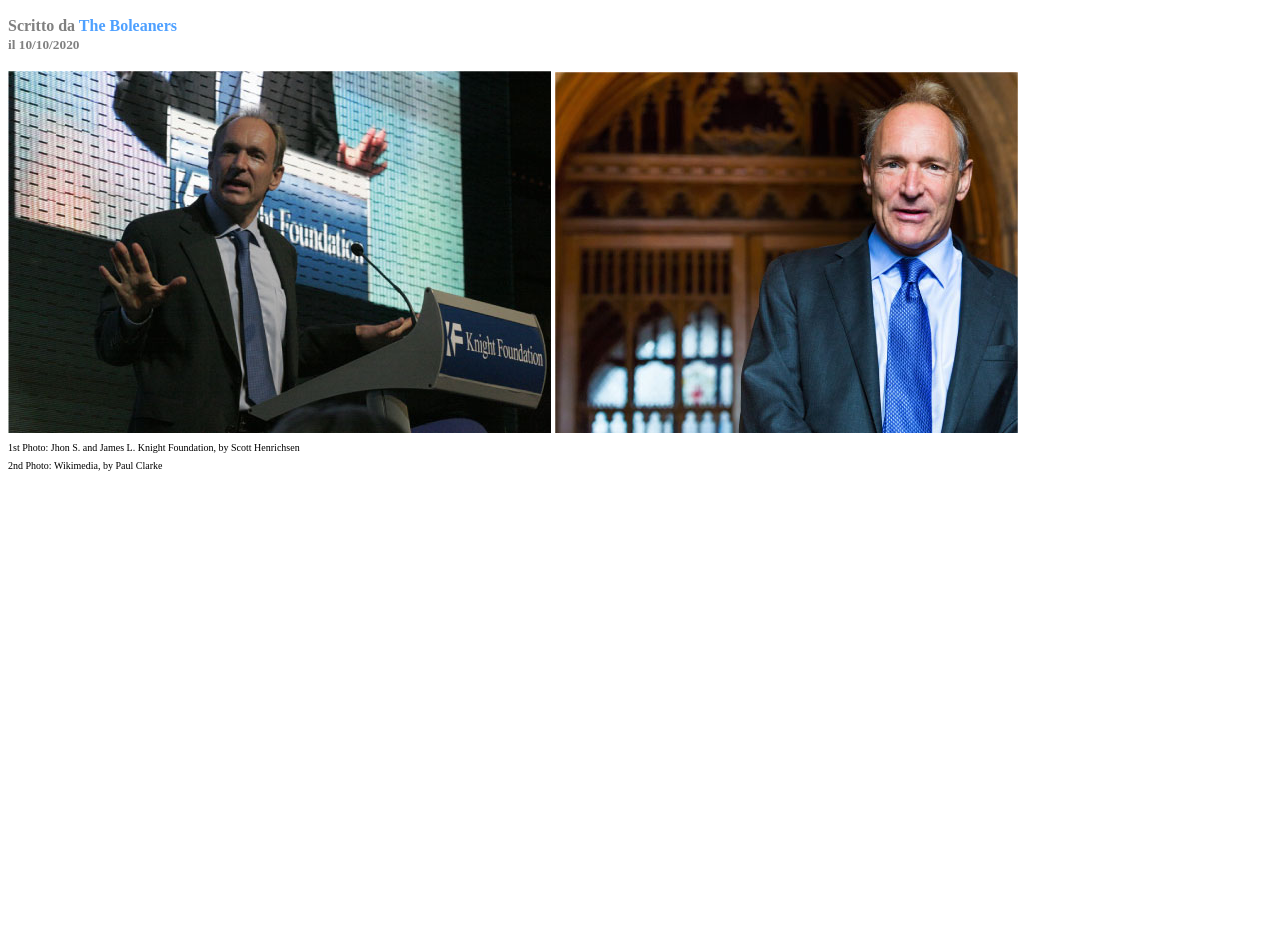
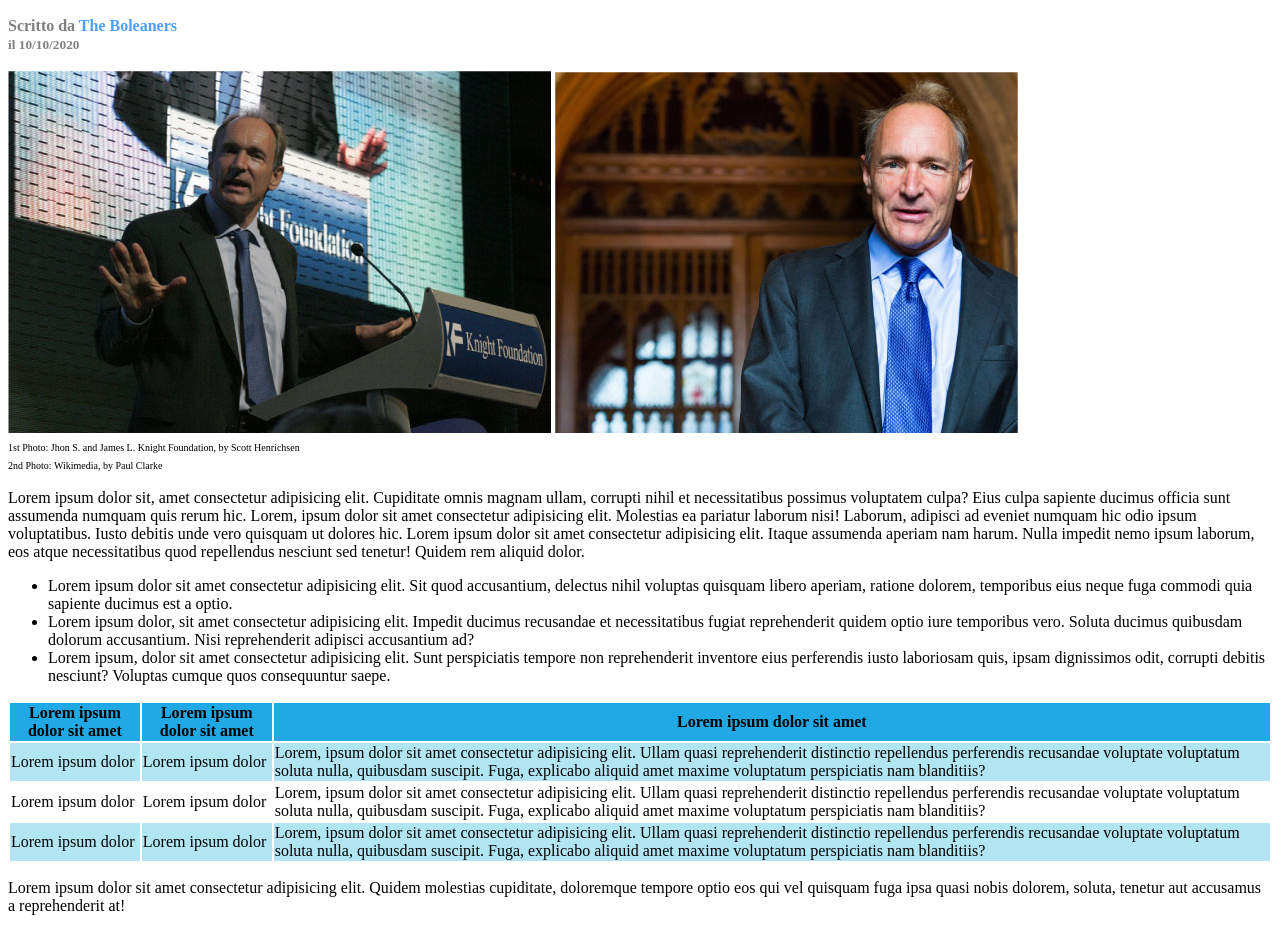
Before and after one commit to damianolagana/html-css-booleaner, a plain HTML site: page index.html in a window 1280 px wide. Shown: the part 138-1069 px from the top of the page. Before the commit the page ends 800 px from the top, so only its background shows below. Drawn offline with Linux system fonts and the light colour scheme.

Commit message:
feat: tabella and p

```diff
--- a/css/style.css
+++ b/css/style.css
@@ -36,3 +36,11 @@ font-weight: bold;
 .description{
     font-size: x-small;
 }
+
+thead{
+    background-color: #20a9e5;
+}
+
+.bluraw{
+    background-color: #b1e5f2;
+}
--- a/index.html
+++ b/index.html
@@ -33,6 +33,53 @@
         <br>
         <span class="description">2nd Photo: Wikimedia, by Paul Clarke</span>
     </section>
+
+    <!-- corpo principale -->
+    <main>
+        <p>
+            Lorem ipsum dolor sit, amet consectetur adipisicing elit. Cupiditate omnis magnam ullam, corrupti nihil et necessitatibus possimus voluptatem culpa? Eius culpa sapiente ducimus officia sunt assumenda numquam quis rerum hic. Lorem, ipsum dolor sit amet consectetur adipisicing elit. Molestias ea pariatur laborum nisi! Laborum, adipisci ad eveniet numquam hic odio ipsum voluptatibus. Iusto debitis unde vero quisquam ut dolores hic. Lorem ipsum dolor sit amet consectetur adipisicing elit. Itaque assumenda aperiam nam harum. Nulla impedit nemo ipsum laborum, eos atque necessitatibus quod repellendus nesciunt sed tenetur! Quidem rem aliquid dolor.
+        </p>
+
+        <!-- unordered list -->
+        <ul>
+            <li>Lorem ipsum dolor sit amet consectetur adipisicing elit. Sit quod accusantium, delectus nihil voluptas quisquam libero aperiam, ratione dolorem, temporibus eius neque fuga commodi quia sapiente ducimus est a optio.</li>
+            <li>Lorem ipsum dolor, sit amet consectetur adipisicing elit. Impedit ducimus recusandae et necessitatibus fugiat reprehenderit quidem optio iure temporibus vero. Soluta ducimus quibusdam dolorum accusantium. Nisi reprehenderit adipisci accusantium ad?</li>
+            <li>Lorem ipsum, dolor sit amet consectetur adipisicing elit. Sunt perspiciatis tempore non reprehenderit inventore eius perferendis iusto laboriosam quis, ipsam dignissimos odit, corrupti debitis nesciunt? Voluptas cumque quos consequuntur saepe.</li>
+        </ul>
+
+        <!-- tabella -->
+        <table>
+            <thead>
+                <tr>
+                    <th>Lorem ipsum dolor sit amet</th>
+                    <th>Lorem ipsum dolor sit amet</th>
+                    <th>Lorem ipsum dolor sit amet</th>
+                </tr>
+            </thead>
+            <tbody>
+                <tr class="bluraw">
+                    <td>Lorem ipsum dolor</td>
+                    <td>Lorem ipsum dolor</td>
+                    <td>Lorem, ipsum dolor sit amet consectetur adipisicing elit. Ullam quasi reprehenderit distinctio repellendus perferendis recusandae voluptate voluptatum soluta nulla, quibusdam suscipit. Fuga, explicabo aliquid amet maxime voluptatum perspiciatis nam blanditiis?</td>
+                </tr>
+                <tr>
+                    <td>Lorem ipsum dolor</td>
+                    <td>Lorem ipsum dolor</td>
+                    <td>Lorem, ipsum dolor sit amet consectetur adipisicing elit. Ullam quasi reprehenderit distinctio repellendus perferendis recusandae voluptate voluptatum soluta nulla, quibusdam suscipit. Fuga, explicabo aliquid amet maxime voluptatum perspiciatis nam blanditiis?</td>
+                </tr>
+                <tr class="bluraw">
+                    <td>Lorem ipsum dolor</td>
+                    <td>Lorem ipsum dolor</td>
+                    <td>Lorem, ipsum dolor sit amet consectetur adipisicing elit. Ullam quasi reprehenderit distinctio repellendus perferendis recusandae voluptate voluptatum soluta nulla, quibusdam suscipit. Fuga, explicabo aliquid amet maxime voluptatum perspiciatis nam blanditiis?</td>
+                </tr>
+            </tbody>
+        </table>
+
+        <!-- last paragraph -->
+        <p>
+        Lorem ipsum dolor sit amet consectetur adipisicing elit. Quidem molestias cupiditate, doloremque tempore optio eos qui vel quisquam fuga ipsa quasi nobis dolorem, soluta, tenetur aut accusamus a reprehenderit at!
+        </p>
+    </main>
    </div>
 
 </body>
```
